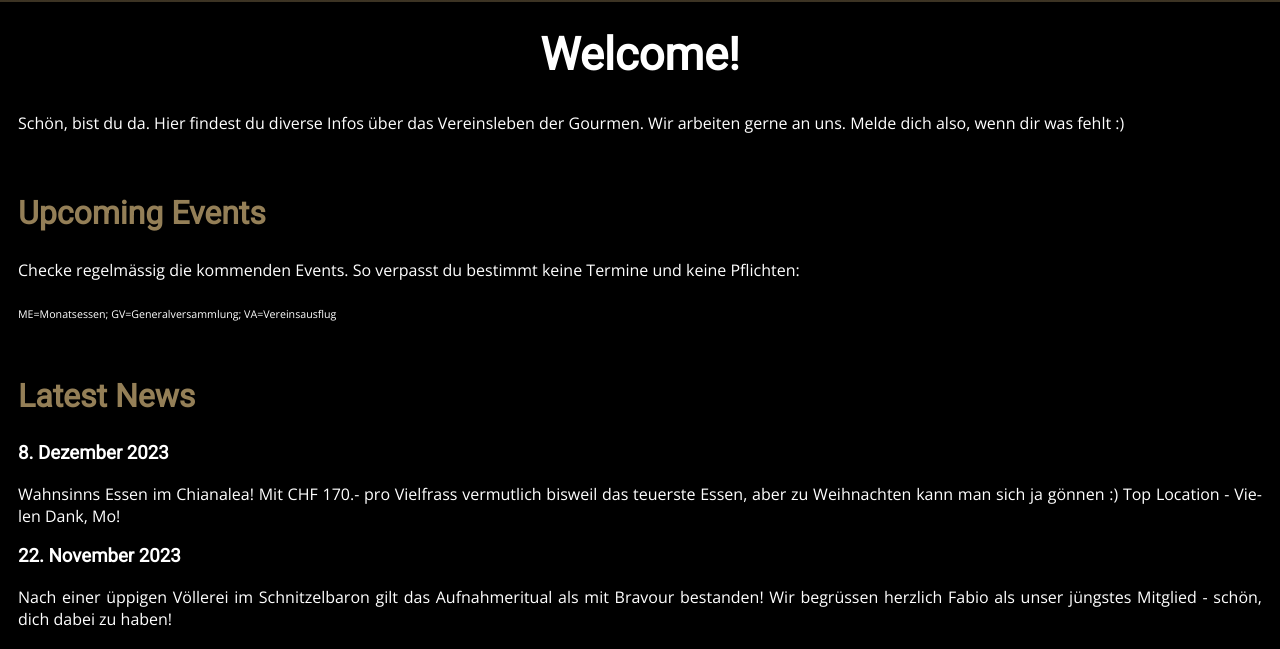
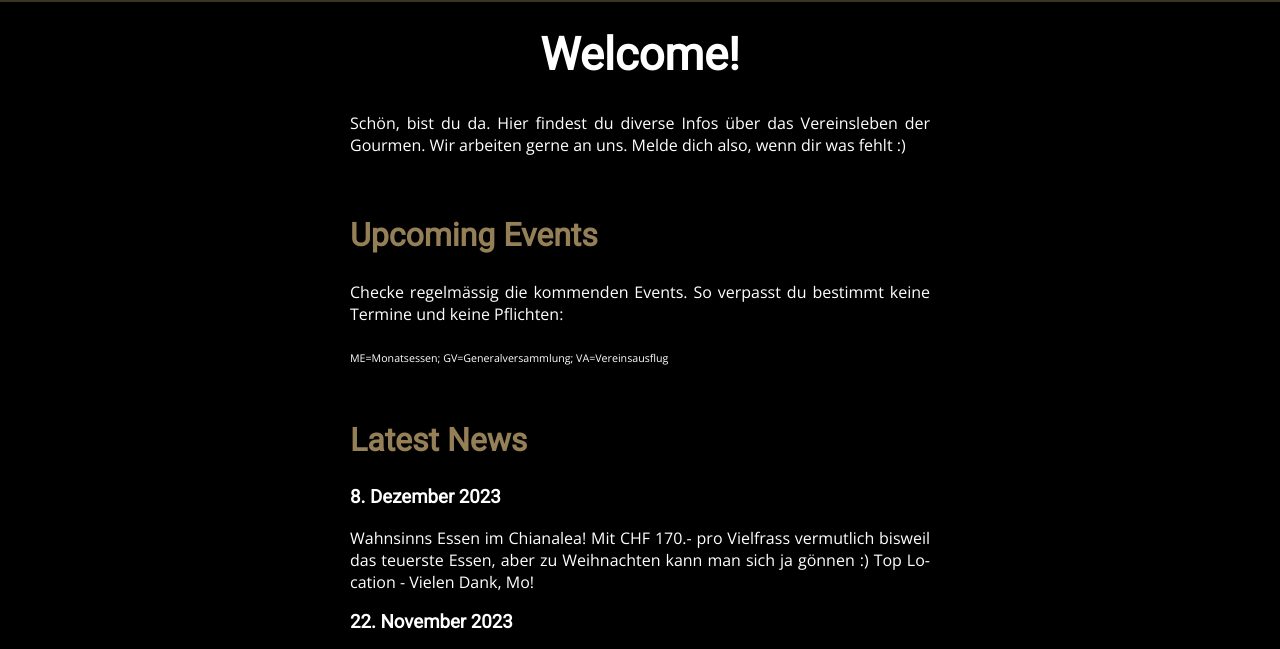
Before and after one commit to Gourmen/Gourmen, a plain HTML site: page index.html in a window 1280 px wide. Shown: the part 128-777 px from the top of the page. Drawn offline with nearby package versions, Linux system fonts and the light colour scheme; no server answers.

Commit message:
Update style.css

```diff
--- a/style.css
+++ b/style.css
@@ -12,6 +12,14 @@ html, body {
     height: 100%; /* Stellt sicher, dass der HTML- und BODY-Tag die volle Bildschirmhöhe einnehmen */
     display: flex;
     flex-direction: column; /* Ordnet Elemente in einer Spalte an */
+}
+
+@media screen and (min-width: 800px) {
+    body {
+    max-width: 600px;
+    align-self: center;
+
+    }
 }
 
 .kopfzeile {
```
